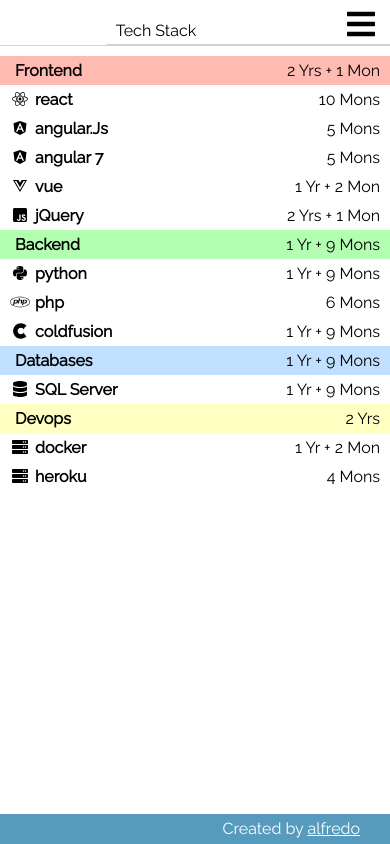
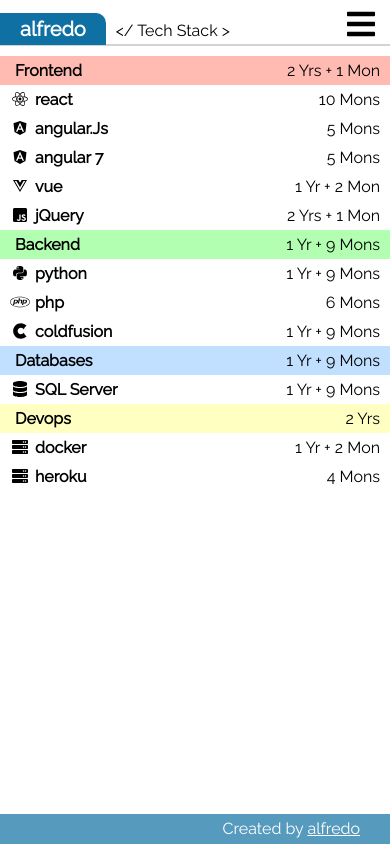
Before and after one commit to jocelo/jocelo.github.io, an Angular app: page /tech-stack in a window 390 px wide. Built offline with nearby package versions, Linux system fonts and the light colour scheme.

Commit message:
header adding linked+github to hamgurger menu

```diff
--- a/src/app/header/header.component.html
+++ b/src/app/header/header.component.html
@@ -6,7 +6,7 @@
     <a routerLink="/tech-stack" [ngClass]="{'active-item' : this.selectedItem === 'tech-stack'}">Tech Stack</a>
     <a>Store</a>
     <a href="https://www.youtube.com/channel/UC547pgqomI0IcjOmltxQdAQ" target="_blank">Videos</a>
-    <span class="mobile-title">{{mobileSectionTitle}}</span>
+    <span class="mobile-title"> {{"<\/ "+mobileSectionTitle}} > </span>
   </div>
 </div>
 <div class="menu right-menu">
@@ -26,4 +26,7 @@
   <a routerLink="/certifications"> <fa-icon [icon]="faIcons.award"></fa-icon> <span class="menu-option">Certifications</span></a>
   <a routerLink="/tech-stack"> <fa-icon [icon]="faIcons.code"></fa-icon> <span class="menu-option">Tech Stack</span></a>
   <a href="https://www.youtube.com/channel/UC547pgqomI0IcjOmltxQdAQ" target="_blank"> <fa-icon [icon]="faIcons.youtube"></fa-icon> <span class="menu-option">Videos</span></a>
+  <hr class="menu-divisor">
+  <a href="https://github.com/jocelo" target="_blank"> <fa-icon [icon]="faIcons.github"></fa-icon> <span class="menu-option">Github</span></a>
+  <a href="https://www.linkedin.com/in/alfredoae/" target="_blank"> <fa-icon [icon]="faIcons.linkedin"></fa-icon> <span class="menu-option">LinkedIn</span></a>
 </div>
--- a/src/app/header/header.component.scss
+++ b/src/app/header/header.component.scss
@@ -111,6 +111,10 @@
   background-color: rgba(15, 113, 163, 0.7);
 }
 
+.mobile-title {
+  display: none;
+}
+
 .mobile-menu {
   & a {
     display: block;
@@ -126,10 +130,14 @@
   & a:last-child {
     padding-bottom: 10px;
   }
+
+  & hr.menu-divisor {
+    border: 0;
+    border-bottom: 1px solid #0f71a3;
+  }
 }
 
 @media screen and (max-width: 700px) {
-  /* .floating-items a:not(.brand-icon) */
   a {
     color: white;
 
@@ -152,13 +160,16 @@
     & a:not(.brand-icon) {
       display: none;
     }
+
+    & .mobile-title {
+      display: inline-block;
+    }
   }
 
   .brand-icon {
     border-bottom-left-radius: 0;
     font-size: 20px;
     padding: 4px 20px;
-    background-color: white;
   }
 
   .menu {
--- a/src/app/header/header.component.ts
+++ b/src/app/header/header.component.ts
@@ -35,6 +35,7 @@
           this.showHeader = ['/', '/index'].indexOf(event.url) !== -1;
           this.selectedItem = event.url.split('/')[1];
           this.mobileSectionTitle = this.formatTitle(this.selectedItem);
+          this.showMobileMenu = false;
         }
       }
     )
```
